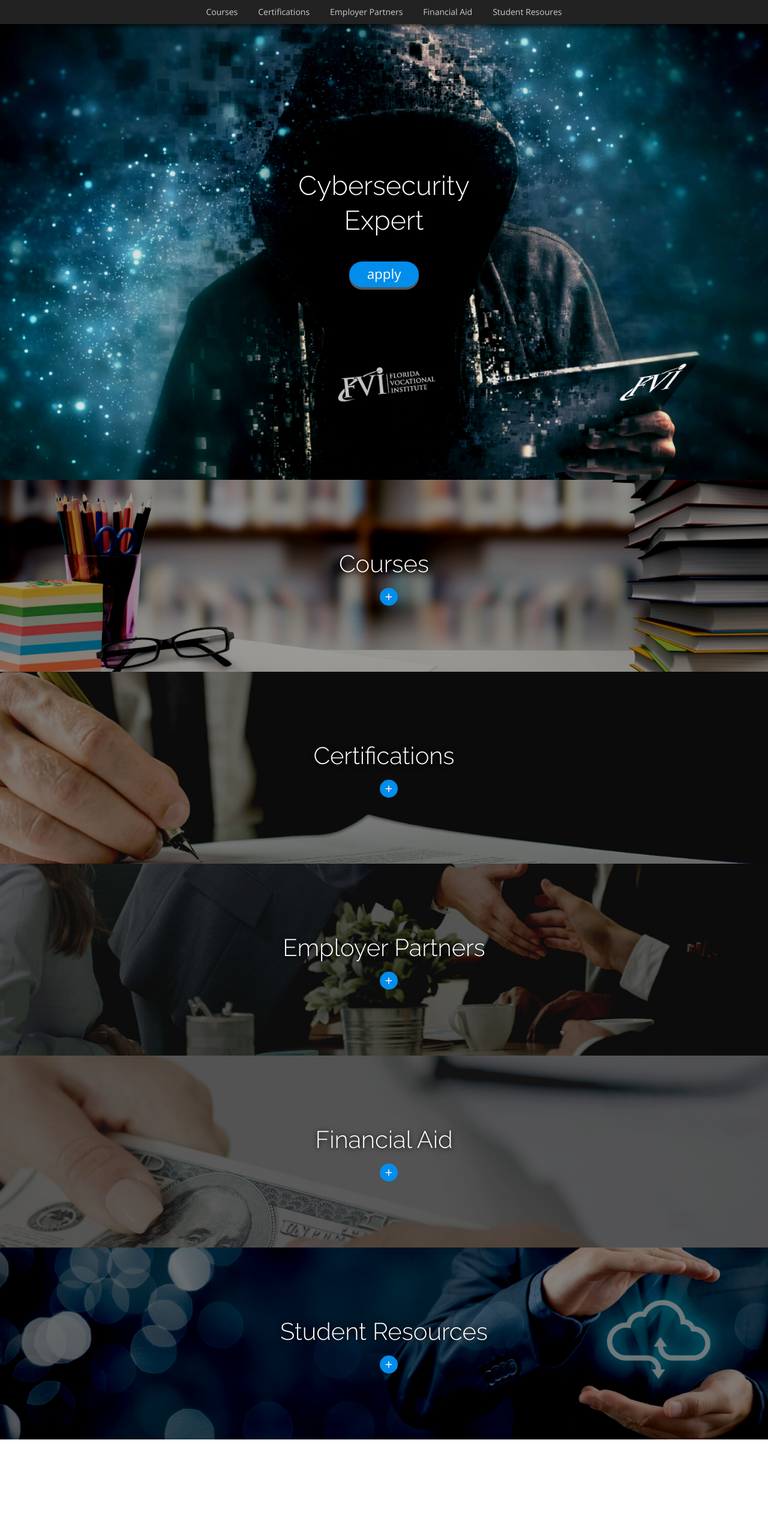
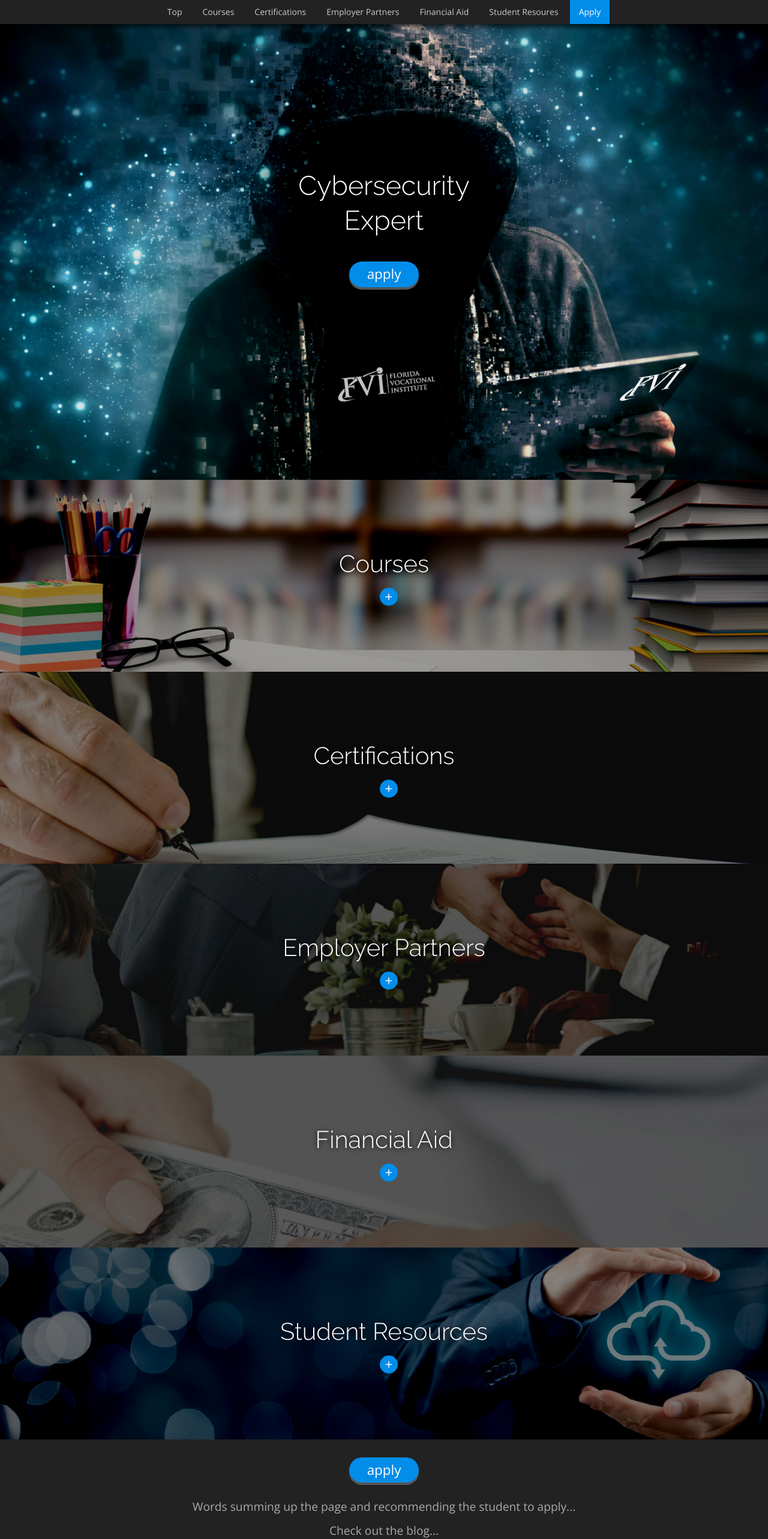
Before and after one commit to FVITech/tech-fvi-edu, a plain HTML site: page views/cyber.html in a window 1280 px wide. Shown: the top 2566 px of the page at 60% size. Before the commit the page ends 2400 px from the top, so only its background shows below. Drawn offline with nearby package versions, Linux system fonts and the light colour scheme.

Commit message:
add apply button in menu

```diff
--- a/js/main.js
+++ b/js/main.js
@@ -33,7 +33,7 @@
     });
 
     // mobile-menu show/hide
-    if (window.innerWidth < '830') {
+    if (window.innerWidth < '980') {
         $('#menu-button, #overlay, #menu-items li a').click(function() {
             if($('#menu-button').html() == 'MENU') {
                 $('#menu-button').html('CLOSE');
--- a/style/_menu.css
+++ b/style/_menu.css
@@ -56,6 +56,16 @@ nav ul li a {
     padding: 13px 15px;
 }
 
+nav ul li:last-child a {
+    background-color: rgb(2, 141, 234);
+    color: #fff;
+}
+
+nav ul li:last-child a:hover {
+    background-color: #fff;
+    color: rgb(2, 141, 234);
+}
+
 nav ul li a:hover {
     background-color: #333;
     color: rgb(2, 141, 234);
--- a/style/_sections.css
+++ b/style/_sections.css
@@ -35,6 +35,7 @@ section h1 {
     font-size: 5rem;
     text-align: left;
     font-family: 'Open Sans', "HelveticaNeue-Light", "Helvetica Neue Light", "Helvetica Neue", Helvetica, Arial, "Lucida Grande", sans-serif;
+    margin-bottom: 20px;
 }
 
 #call-to-action-section .content p {
--- a/style/main.css
+++ b/style/main.css
@@ -4,4 +4,4 @@
 @import "_buttons.css";
 @import "_sections.css";
 @import "_small-screens.css" (max-width: 920px);
-@import "_diagnostics.css";
+/*@import "_diagnostics.css";*/
--- a/views/cyber.html
+++ b/views/cyber.html
@@ -12,18 +12,20 @@
 
 <body>
 
-    <main class="container">
+    <main id="top">
 
         <div id="overlay">overlay</div>
 
         <nav>
             <h4 id="menu-button">MENU</h4>
             <ul id="menu-items">
+                <li><a class="smoothScroll" href="#top">Top</a></li>
                 <li><a class="smoothScroll" href="#courses">Courses</a></li>
                 <li><a class="smoothScroll" href="#certifications">Certifications</a></li>
                 <li><a class="smoothScroll" href="#partners">Employer Partners</a></li>
                 <li><a class="smoothScroll" href="#financial-aid">Financial Aid</a></li>
                 <li><a class="smoothScroll" href="#student-resources">Student Resoures</a></li>
+                <li><a href="#">Apply</a></li>
             </ul>
         </nav>
 
@@ -93,6 +95,15 @@
             </div>
         </div>
 
+        <div id="call-to-action-section">
+            <div class="content">
+                <span class="call-to-action">apply</span>
+                <p>Words summing up the page and recommending the student to apply...</p>
+                <p>Check out the blog...</p>
+                <p>Contact us for more info...</p>
+            </div>
+        </div>
+
     </main>
 
     <script src="http://code.jquery.com/jquery-3.1.1.min.js" integrity="sha256-hVVnYaiADRTO2PzUGmuLJr8BLUSjGIZsDYGmIJLv2b8=" crossorigin="anonymous"></script>
```
Also changed, not shown: views/web.html (+3 -0 lines).
